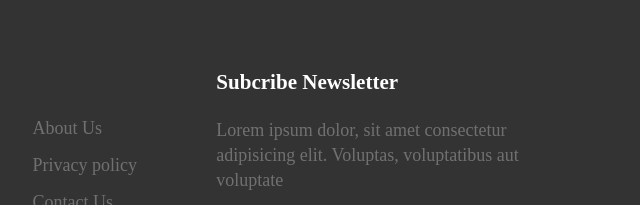
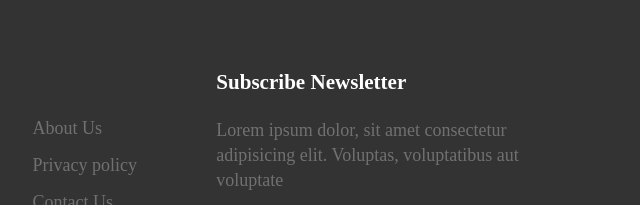
Before and after one commit to dung1208/Web-Travel, a plain HTML site: page index.html in a window 1280 px wide. Shown: the part 2034-2239 px from the top of the page, 640-1280 px from the left. Drawn offline with Linux system fonts and the light colour scheme.

Commit message:
subscribe

```diff
--- a/index.html
+++ b/index.html
@@ -162,7 +162,7 @@
                     </div>
                 </div>
                 <div id="sub-footer">
-                    <h3>Subcribe Newsletter</h3>
+                    <h3>Subscribe Newsletter</h3>
                     <p>Lorem ipsum dolor, sit amet consectetur adipisicing elit. Voluptas, voluptatibus aut voluptate</p>
                     <form action="#">
                         <input type="text" id="email-input-footer" placeholder="Enter Email">
```
